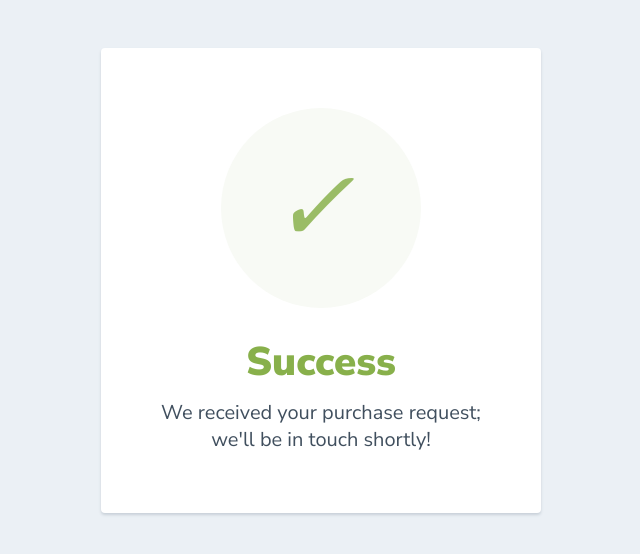
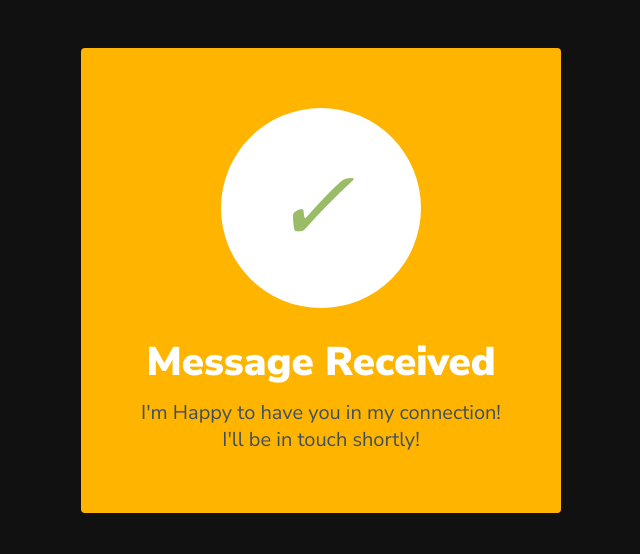
Before and after one commit to tirth3112/tirth3112.github.io, a plain HTML site: page Message_Sent.html in a window 1280 px wide. Shown: the whole page, without its empty margins (319-959 px from the left). Drawn offline with Linux system fonts and the light colour scheme.

Commit message:
Updated Success Message

```diff
--- a/Message_Sent.html
+++ b/Message_Sent.html
@@ -6,10 +6,10 @@
       body {
         text-align: center;
         padding: 40px 0;
-        background: #EBF0F5;
+        background: #111111;
       }
         h1 {
-          color: #88B04B;
+          color: #FFFF;
           font-family: "Nunito Sans", "Helvetica Neue", sans-serif;
           font-weight: 900;
           font-size: 40px;
@@ -28,21 +28,20 @@
         margin-left:-15px;
       }
       .card {
-        background: white;
+        background: #FFB400;
         padding: 60px;
         border-radius: 4px;
-        box-shadow: 0 2px 3px #C8D0D8;
         display: inline-block;
         margin: 0 auto;
       }
     </style>
     <body>
       <div class="card">
-      <div style="border-radius:200px; height:200px; width:200px; background: #F8FAF5; margin:0 auto;">
+      <div style="border-radius:200px; height:200px; width:200px; background: #FFFF; margin:0 auto;">
         <i class="checkmark">✓</i>
       </div>
-        <h1>Success</h1>
-        <p>We received your purchase request;<br/> we'll be in touch shortly!</p>
+        <h1>Message Received</h1>
+        <p>I'm Happy to have you in my connection!<br/> I'll be in touch shortly!</p>
       </div>
     </body>
 </html>
```
